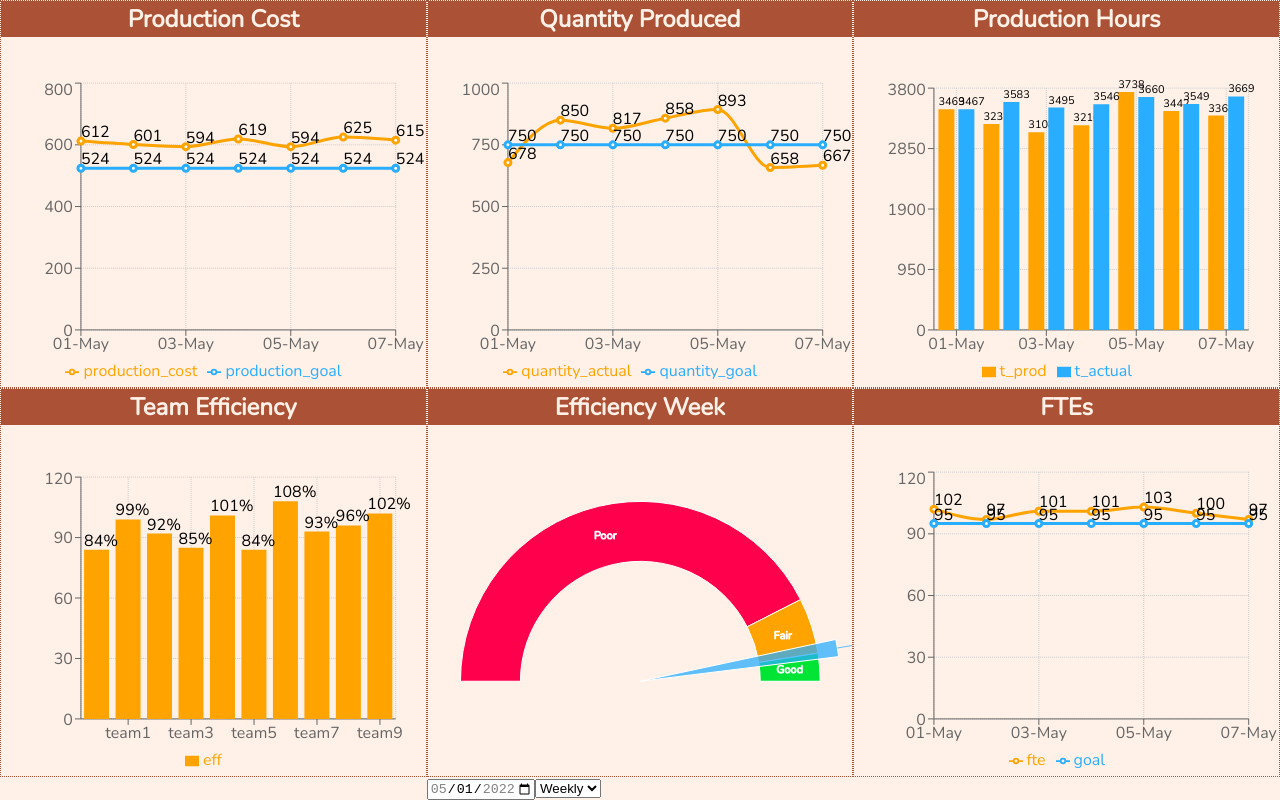
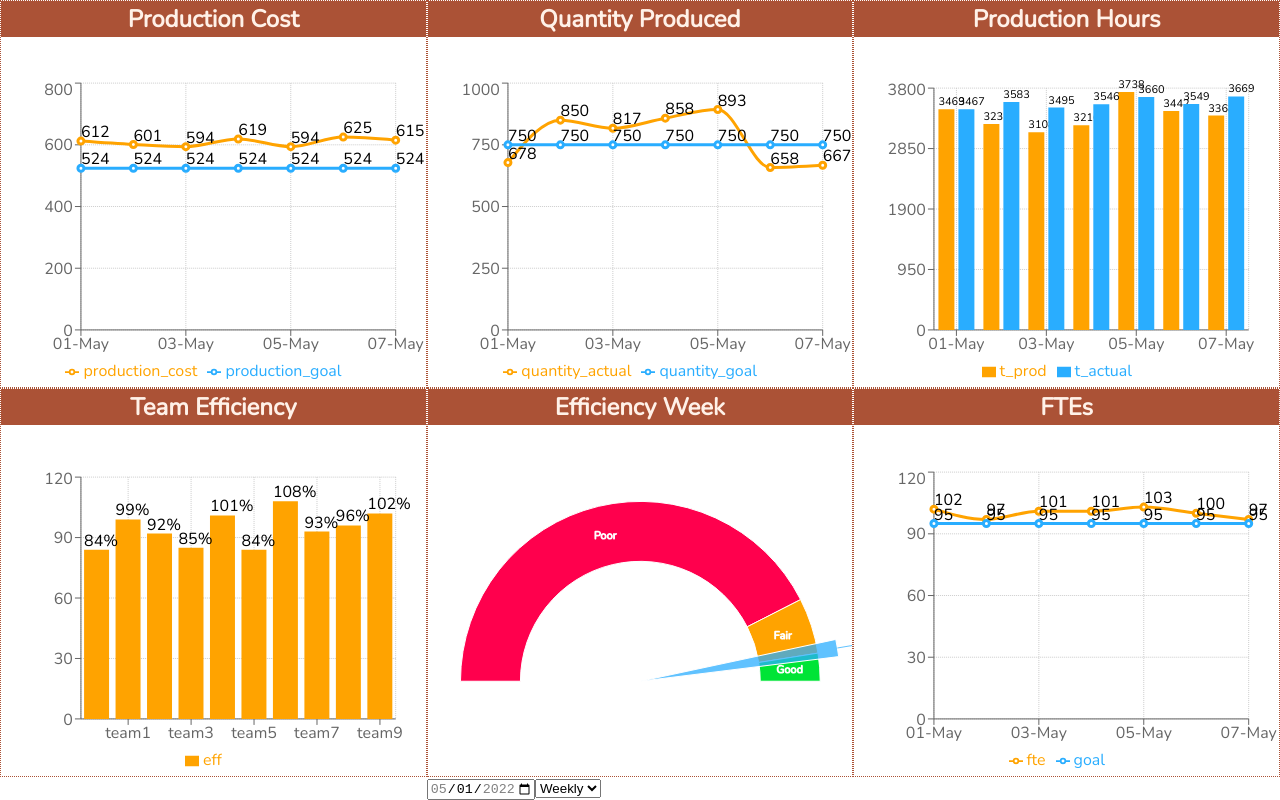
Before and after one commit to sanskar-mk2/rcharts, a React (Create React App) app: page / in a window 1280 px wide. Built offline with nearby package versions, Linux system fonts and the light colour scheme.

Commit message:
🌄 Remove background

```diff
--- a/src/App.css
+++ b/src/App.css
@@ -35,7 +35,7 @@ body {
     font-family: 'Nunito', sans-serif;
     max-width: 100%;
     overflow: hidden;
-    background-color: var(--var7);
+    /* background-color: var(--var7); */
 }
 
 #root {
```
Also changed, not shown: 1 other file (tests, documents, lock files or other folders).
